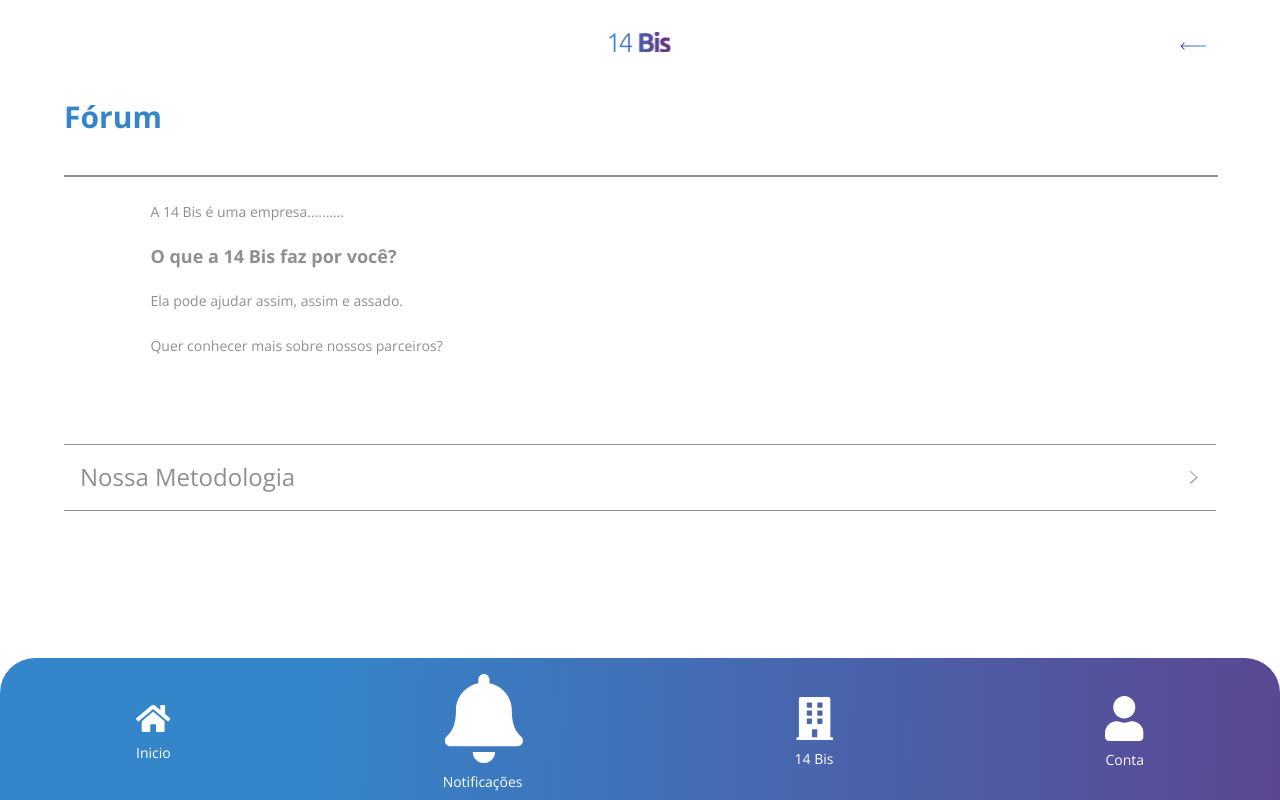
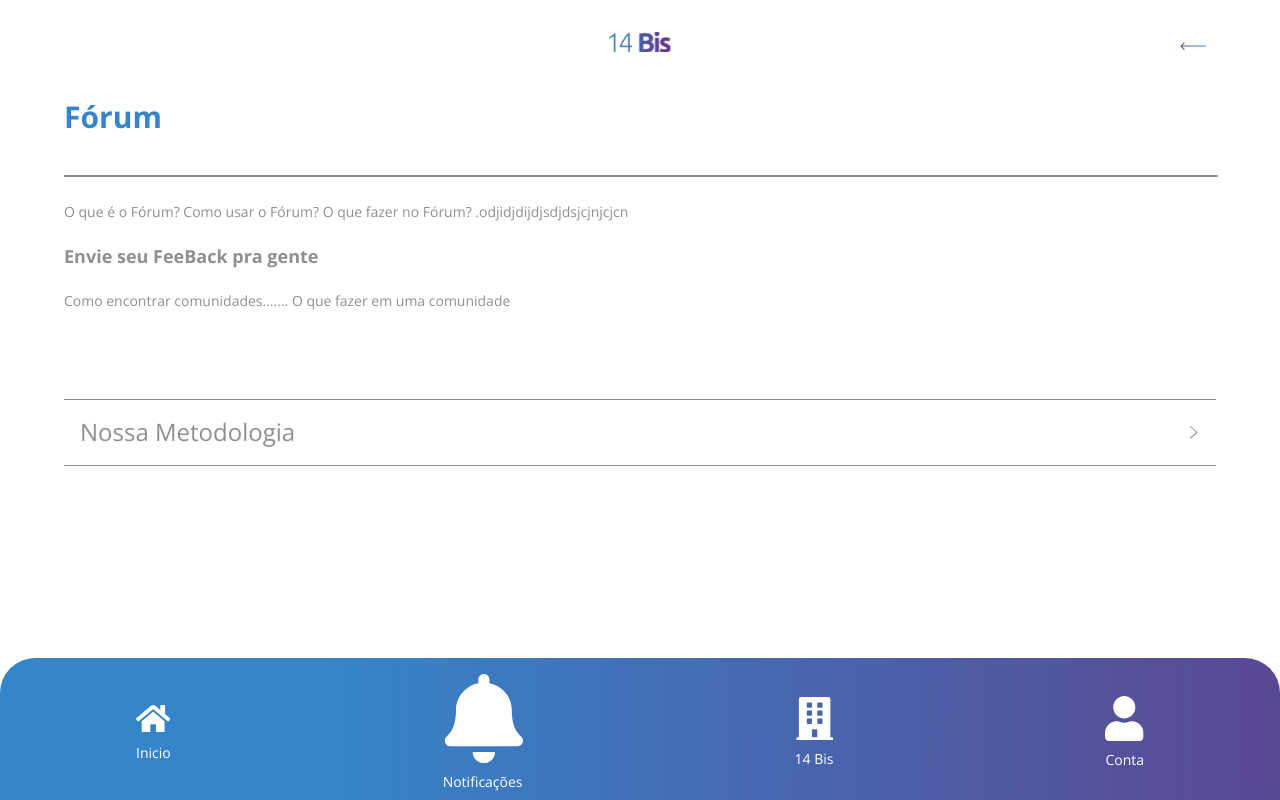
Before and after one commit to matheusdoedev/14Bis-web, a React (Create React App) app: page /forum in a window 1280 px wide. Built offline with nearby package versions, Linux system fonts and the light colour scheme.

Commit message:
:construction: chore: internal pages content updated

```diff
--- a/src/layouts/Pagina-Interna/index.tsx
+++ b/src/layouts/Pagina-Interna/index.tsx
@@ -27,7 +27,7 @@ const PaginaInterna: React.FC<PaginaInternaProps> = ({
   bottomButtonPath,
 }) => {
   return (
-    <PaginaInternaContainer>
+    <PaginaInternaContainer data-anime="modal">
       <Container>
         <Header>
           <ReturnButton to="/inicio">
--- a/src/layouts/Pagina-Interna/styles.tsx
+++ b/src/layouts/Pagina-Interna/styles.tsx
@@ -49,12 +49,27 @@ export const BottomButton = styled(Link)`
 
 export const Conteudo = styled.article`
   & {
-    width: 85%;
+    width: 100%;
 
     p,
     h2 {
       max-width: 100%;
       margin-bottom: var(--gap-md);
     }
+
+    li {
+      display: flex;
+      align-items: flex-start;
+
+      img {
+        width: 11px;
+        height: 11px;
+        margin-right: var(--gap);
+      }
+
+      p {
+        margin-top: -6px;
+      }
+    }
   }
 `;
--- a/src/pages/Comunidade/index.tsx
+++ b/src/pages/Comunidade/index.tsx
@@ -9,10 +9,12 @@ const Comunidades = () => {
       bottomButtonLabel="Quero achar uma!"
       bottomButtonPath="/comunidades"
     >
-      <p>A 14 Bis é uma empresa..........</p>
-      <h2>O que a 14 Bis faz por você?</h2>
-      <p>Ela pode ajudar assim, assim e assado.</p>
-      <p>Quer conhecer mais sobre nossos parceiros?</p>
+      <p>
+        O que é uma comunidade? Quando eu posso entrar em alguma comunidade?
+        Benefícios de uma comunidade...
+      </p>
+      <h2>Encontre uma Comunidade</h2>
+      <p>Como encontrar comunidades....... O que fazer em uma comunidade</p>
     </PaginaInterna>
   );
 };
--- a/src/pages/Consultorias/index.tsx
+++ b/src/pages/Consultorias/index.tsx
@@ -1,20 +1,43 @@
 import React from "react";
+import Modal from "../../components/Modal";
 // layouts
 import PaginaInterna from "../../layouts/Pagina-Interna";
+// components
+import { SecondaryButton } from "../../styles/objects/button";
 
 const Consultorias = () => {
   return (
+    <>
       <PaginaInterna
         title="Consultorias"
         bottomButtonLabel="Agendar Consultorias"
         bottomButtonPath="/agendar-consultorias"
       >
+        <h2>&gt; O que é uma Consultoria?</h2>
         <p>
-        O que é uma consultoria? Quando eu posso pedir uma consultoria?
-        Benefícios de uma consultoria... blalakdkakdnaofancfjdcnjncjnajcacnjnc
+          Consultoria empresarial é um serviço que auxilia na identificação e
+          resolução de problemas da empresa
         </p>
-      <h2>Escolha um Consultor: </h2>
+        <p>
+          Seu papel é coletar informações sobre a empresa, desenvolver um plano
+          de ação estratégico para que seja colocado em prática e, por fim,
+          analisar resultados.
+        </p>
+        <p>
+          Gostaria de ter um diagnóstico da sua empresa? Agende uma consulta!
+        </p>
       </PaginaInterna>
+
+      <Modal
+        name="consultorias"
+        title="Falta pouco para você marcar sua consultoria!"
+        content="Para melhor te ajudar a escolher o melhor consultor, precisamos que você atualize o perfil de sua empresa."
+      >
+        <SecondaryButton to="/startups/0/editar-dados">
+          Atualizar Perfil
+        </SecondaryButton>
+      </Modal>
+    </>
   );
 };
 
--- a/src/pages/Fórum/index.tsx
+++ b/src/pages/Fórum/index.tsx
@@ -9,10 +9,12 @@ const Forum = () => {
       bottomButtonLabel="Nossa Metodologia"
       bottomButtonPath="/nossa-metodologia"
     >
-      <p>A 14 Bis é uma empresa..........</p>
-      <h2>O que a 14 Bis faz por você?</h2>
-      <p>Ela pode ajudar assim, assim e assado.</p>
-      <p>Quer conhecer mais sobre nossos parceiros?</p>
+      <p>
+        O que é o Fórum? Como usar o Fórum? O que fazer no Fórum?
+        .odjidjdijdjsdjdsjcjnjcjcn
+      </p>
+      <h2>Envie seu FeeBack pra gente</h2>
+      <p>Como encontrar comunidades....... O que fazer em uma comunidade</p>
     </PaginaInterna>
   );
 };
--- a/src/pages/Investimento/index.tsx
+++ b/src/pages/Investimento/index.tsx
@@ -9,9 +9,12 @@ const Investimento = () => {
       bottomButtonLabel="Encontrar Investidor"
       bottomButtonPath="/investimento"
     >
-      <p>A 14 Bis é uma empresa..........</p>
-      <h2>O que a 14 Bis faz por você?</h2>
-      <p>Ela pode ajudar assim, assim e assado.</p>
+      <p>
+        O que é investimento? Quem são os investidores? Quando posso pedir um
+        investimento? Benefícios de um ivestimento.
+      </p>
+      <h2>Encontrar um Investidor</h2>
+      <p>Ela pode ajudar assim, assim e assado. </p>
       <p>Quer conhecer mais sobre nossos parceiros?</p>
     </PaginaInterna>
   );
--- a/src/pages/Mentorias/index.tsx
+++ b/src/pages/Mentorias/index.tsx
@@ -1,19 +1,57 @@
 import React from "react";
+// imgs
+import verificImg from "../../assets/verific.svg";
 // layouts
 import PaginaInterna from "../../layouts/Pagina-Interna";
+// components
+import Modal from "../../components/Modal";
 
 const Mentorias = () => {
   return (
+    <>
       <PaginaInterna
         title="Mentorias"
         bottomButtonLabel="Agendar Mentorias"
         bottomButtonPath="/mentorias"
       >
-      <p>A 14 Bis é uma empresa..........</p>
-      <h2>O que a 14 Bis faz por você?</h2>
-      <p>Ela pode ajudar assim, assim e assado.</p>
-      <p>Quer conhecer mais sobre nossos parceiros?</p>
+        <h2>&gt; Mas, o que faz um mentor?</h2>
+
+        <ul>
+          <li>
+            <img src={verificImg} alt="Check icone" />
+            <p>
+              Orienta e dá sugestões práticas de como o mentorado pode melhorar
+              o negócio e posicionar sua startup no mercado, com base nas
+              experiências que adquiriu;
+            </p>
+          </li>
+          <li>
+            <img src={verificImg} alt="Check icone" />
+            <p>
+              Apresenta contatos que podem ajudar o mentorado a desenvolver o
+              seu negócio;
+            </p>
+          </li>
+          <li>
+            <img src={verificImg} alt="Check icone" />
+            <p>
+              Recomendam outras fontes de conhecimento que podem ajudar na
+              formação e no desenvolvimento pessoal e profissional do mentorado.
+            </p>
+          </li>
+        </ul>
       </PaginaInterna>
+
+      <Modal
+        name="mentorias"
+        title="Falta pouco para você marcar sua mentoria!"
+        content="Para melhor te ajudar a escolher o melhor mentor, precisamos que você atualize o perfil de sua empresa."
+      >
+        <SecondaryButton to="/startups/0/editar-dados">
+          Atualizar Perfil
+        </SecondaryButton>
+      </Modal>
+    </>
   );
 };
 
--- a/src/pages/Nossos-parceiros/index.tsx
+++ b/src/pages/Nossos-parceiros/index.tsx
@@ -1,4 +1,8 @@
 import React from "react";
+// styles
+import { LogoInovativa } from "./styles";
+// imgs
+import logoInovativa from "../../assets/logo-inovativa.svg";
 // layouts
 import PaginaInterna from "../../layouts/Pagina-Interna";
 
@@ -9,10 +13,14 @@ const NossosParceiros = () => {
       bottomButtonLabel="Saiba Mais"
       bottomButtonPath="/nossos-parceiros/saiba-mais"
     >
-      <p>A 14 Bis é uma empresa..........</p>
-      <h2>O que a 14 Bis faz por você?</h2>
-      <p>Ela pode ajudar assim, assim e assado.</p>
-      <p>Quer conhecer mais sobre nossos parceiros?</p>
+      <h2>O que é a InovAtiva?</h2>
+      <p>
+        “Criado em 2013 pelo Ministério da Indústria, Comércio Exterior e
+        Serviços (MDIC) e realizado pelo ministério em parceria com o SEBRAE, o
+        InovAtiva Brasil é o maior e mais abrangente programa de aceleração de
+        startups do país.” (https://www.inovativabrasil.com.br/sobre/)
+      </p>
+      <LogoInovativa src={logoInovativa} alt="Inovativa" />
     </PaginaInterna>
   );
 };
--- /dev/null
+++ b/src/pages/Nossos-parceiros/styles.ts
@@ -0,0 +1,7 @@
+import styled from "styled-components";
+
+export const LogoInovativa = styled.img`
+  & {
+    margin: 0 auto;
+  }
+`;
--- a/src/pages/Pagina-principal/index.tsx
+++ b/src/pages/Pagina-principal/index.tsx
@@ -1,48 +1,34 @@
 import React from "react";
-// imgs
-import logoImg from "../../assets/logo-2.svg";
-import arrowRight from "../../assets/arrow-right.svg";
 // styles
-import { PaginaPrincipalContainer, Menu, Conteudo } from "./styles";
+import { PaginaPrincipalContainer, Conteudo } from "./styles";
 // components
 import Header from "../../components/Header";
 import { Container } from "../../styles/objects/container";
-import { Link } from "react-router-dom";
 import BottomMenu from "../../components/BottomMenu";
-
-interface Option {
-  path: string;
-  label: string;
-}
-
-const MenuOptions: Option[] = [
-  { path: "/quem-somos", label: "Sobre a 14Bis" },
-  { path: "/consultorias", label: "Consultorias" },
-  { path: "/mentorias", label: "Mentorias" },
-  { path: "/investimento", label: "Investimento" },
-  { path: "/comunidade", label: "Comunidade" },
-  { path: "/forum", label: "Fórum" },
-  { path: "/quem-somos", label: "Nossos Parceiros" },
-];
+import Menu from "../../components/Menu";
+import Title from "../../components/Title";
 
 const PaginaInicial = () => {
   return (
-    <PaginaPrincipalContainer>
+    <PaginaPrincipalContainer data-anime="modal">
       <Container>
         <Header />
 
         <Conteudo>
-          <h1>Para o seu sucesso, 14 Bis é o caminho.</h1>
+          <Title title="Para o seu sucesso, 14 Bis é o caminho." />
           <p>O que a 14 Bis faz por você?</p>
 
-          <Menu>
-            {MenuOptions.map((option) => (
-              <Link key={option.path} to={option.path}>
-                {option.label}{" "}
-                <img src={arrowRight} alt="Ir para a proxima página" />
-              </Link>
-            ))}
-          </Menu>
+          <Menu
+            options={[
+              { path: "/quem-somos", label: "Sobre a 14Bis" },
+              { path: "/consultorias", label: "Consultorias" },
+              { path: "/mentorias", label: "Mentorias" },
+              { path: "/investimento", label: "Investimento" },
+              { path: "/comunidade", label: "Comunidade" },
+              { path: "/forum", label: "Fórum" },
+              { path: "/nossos-parceiros", label: "Nossos Parceiros" },
+            ]}
+          />
         </Conteudo>
 
         <BottomMenu />
--- a/src/pages/Pagina-principal/styles.ts
+++ b/src/pages/Pagina-principal/styles.ts
@@ -10,42 +10,11 @@ export const Conteudo = styled.section`
     width: 100%;
     padding: var(--gap-lg) 0;
 
-    h1 {
-      color: var(--blue);
-      align-self: flex-start;
-    }
-
     p {
       font-weight: 700;
       font-size: 18;
       align-self: flex-start;
-      margin-top: var(--gap-md);
+      margin: var(--gap-md) 0;
     }
   }
 `;
-
-export const Menu = styled.nav`
-  & {
-    align-self: flex-start;
-    display: flex;
-    flex-direction: column;
-    margin-top: var(--gap-lg);
-    width: 100%;
-
-    a {
-      font-size: 1.5rem;
-      color: var(--gray);
-      font-weight: 400;
-      text-align: left;
-      border-top: 1px solid var(--gray);
-
-      display: flex;
-      justify-content: space-between;
-      align-items: center;
-
-      :last-child {
-        border-bottom: 1px solid var(--gray);
-      }
-    }
-  }
-`;
```
Lines whose indentation alone changed are shown as unchanged.
